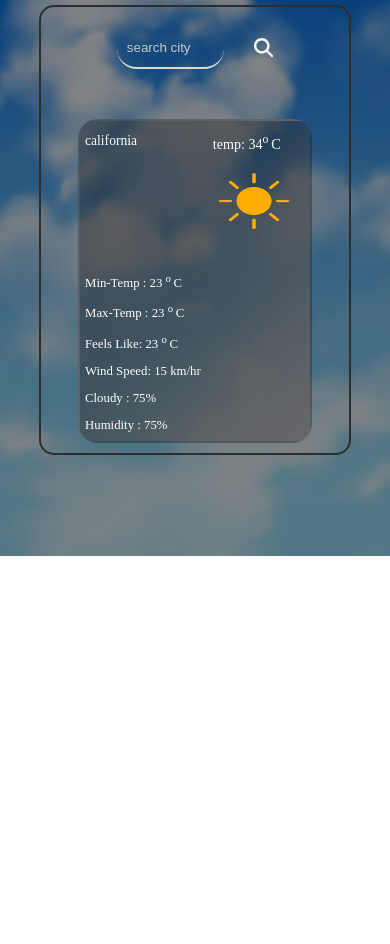
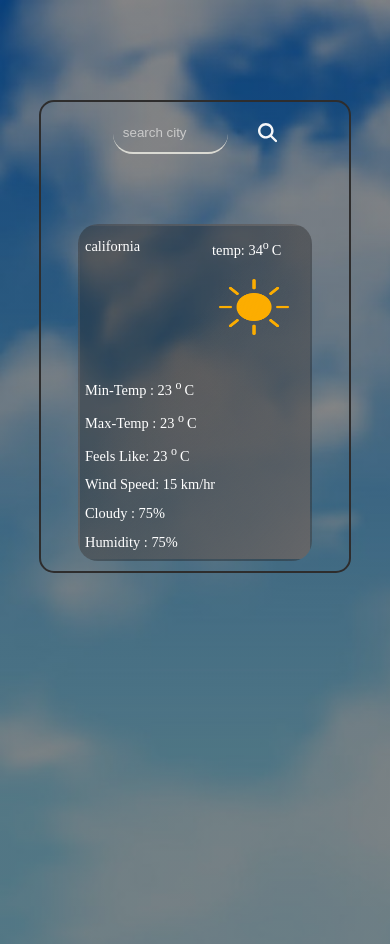
Before and after one commit to rushikeshpol15/Responsive-Weather-Forecast, a plain HTML site: page index.html in a window 390 px wide. Before the commit the page ends 844 px from the top, so only its background shows below. Drawn offline with Linux system fonts and the light colour scheme; no server answers.

Commit message:
Update weather.css

```diff
--- a/weather.css
+++ b/weather.css
@@ -9,16 +9,17 @@ body{
     url("morning.jpg");
     background-repeat: no-repeat;
     background-size: cover;
+    min-height: 100vh;
 }
 .container{
     /* width: 80vw; */
-/*     min-height: 90vh; */
-    margin: 10vh 10vw 12vh 10vw;
+    /* min-height: 90vh; */
+    margin: 10vh 10vw 0vh 10vw;
     border: 2px solid rgb(46, 45, 45);
     border-radius: 15px;
 }
 .navBar{
-    padding: 20px;
+    padding: 10px;
     display: flex;
     align-items: center;
     justify-content: center;
@@ -154,7 +155,7 @@ h5{
 
 
 
-    .container{margin-top: 5px;}
+    .container{margin-top: 100px;}
     .two{display: none;}
     .three{display: none;}
     .four{display: none;}
@@ -163,7 +164,7 @@ h5{
         grid-auto-rows: auto;
         justify-content: center;
         padding: 10px;
-        margin-top: 20px;
+        margin-top: 50px;
     }
     .one{
         width: 60vw;
@@ -175,7 +176,7 @@ h5{
 
     }
     .one h5{
-         font-size: 88%;
+         font-size: 0.9em;
          margin-top: 12px;
         }
     .one .tempAndImg img{
@@ -191,7 +192,7 @@ h5{
         word-wrap:break-word;
         overflow: hidden;
     }
-    .cityInfo h5{ font-size: 85%;}
+    .cityInfo h5{ font-size: 0.9em;}
     .one .tempAndImg{
         width: 55%;
         height: 140px;
@@ -206,7 +207,7 @@ h5{
         width: 100%;
     }
     .forSmallWidth h5{
-        font-size: 80%;
+        font-size: 0.9em;
         margin-left: 5px;
         margin-bottom: 8px;
     }
```
